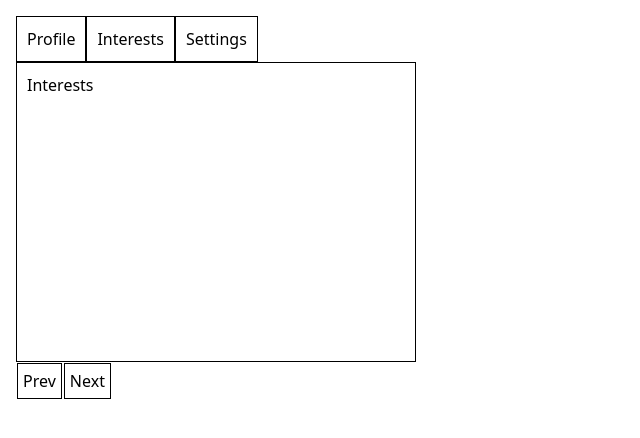
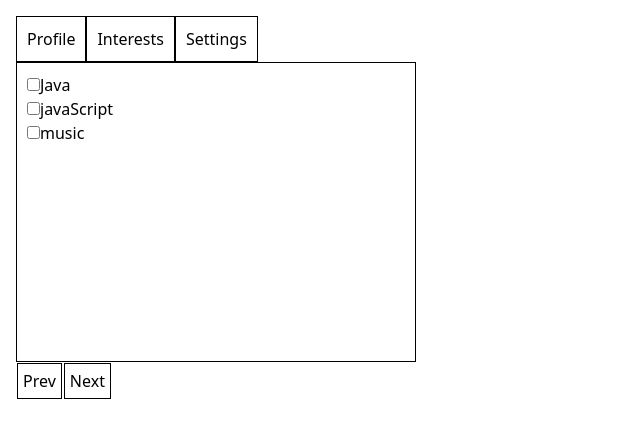
Before and after one commit to lokeshloki3/tabswitch-validate, a React (Vite) app: page / in a window 1280 px wide. Both pictures are taken after a click on the element "Interests". Shown: the top 438 px of the page, without its empty margins (0-640 px from the left). Built offline with nearby package versions, Linux system fonts and the light colour scheme.

Commit message:
Interests page created

```diff
--- a/src/components/Interests.jsx
+++ b/src/components/Interests.jsx
@@ -1,8 +1,49 @@
 import React from 'react'
 
-const Interests = () => {
+const Interests = ({ data, setData }) => {
+  const { interests } = data;
+
+  const handleChange = (e) => {
+    setData((prevState) => ({
+      ...prevState,
+      interests: e.target.checked ?
+        [...prevState.interests, e.target.name]
+        : prevState.interests.filter((item) => item != e.target.name)
+    }))
+  }
+
   return (
-    <div>Interests</div>
+    <div>
+      <div>
+        <input
+          type='checkbox'
+          name='java'
+          checked={interests.includes("java")}
+          onChange={handleChange}
+        />
+        <label>Java</label>
+      </div>
+
+      <div>
+        <input
+          type='checkbox'
+          name='javaScript'
+          checked={interests.includes("javaScript")}
+          onChange={handleChange}
+        />
+        <label>javaScript</label>
+      </div>
+
+      <div>
+        <input
+          type='checkbox'
+          name='music'
+          checked={interests.includes("music")}
+          onChange={handleChange}
+        />
+        <label>music</label>
+      </div>
+    </div>
   )
 }
 
--- a/src/components/TabForm.jsx
+++ b/src/components/TabForm.jsx
@@ -10,6 +10,7 @@ const TabForm = () => {
     name: "",
     age: "",
     email: "",
+    interests: [],
   })
 
   const handleNextClick = () => {
```
